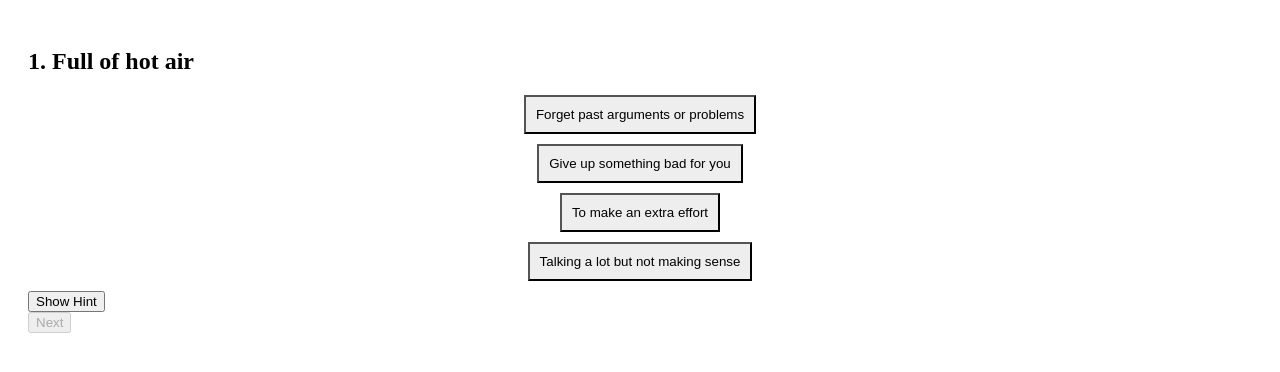
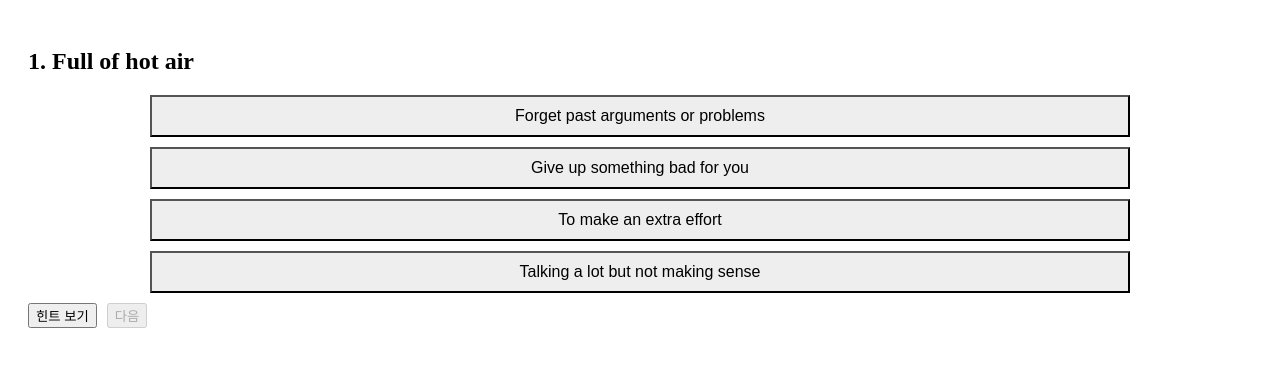
Before and after one commit to mattdamon0/english-100, a Next.js app: page / in a window 1280 px wide. Shown: the top 372 px of the page. Built offline with nearby package versions, Linux system fonts and the light colour scheme.

Commit message:
updata file

```diff
--- a/pages/index.js
+++ b/pages/index.js
@@ -1,5 +1,5 @@
 import { useEffect, useState } from 'react';
-import idioms from '../data/toefl_idioms_150_with_korean.json';
+import idioms from '../data/toefl_idioms_150_with_korean_clean.json';
 
 function getRandomIdioms(data, count) {
   const shuffled = [...data].sort(() => 0.5 - Math.random());
@@ -41,8 +41,16 @@ export default function Home() {
     const correct = results.filter(r => r.selected === r.correct).length;
     return (
       <div style={{ padding: '20px' }}>
-        <h2>Quiz Finished!</h2>
-        <p>Score: {correct} / {results.length}</p>
+        <h2>퀴즈 완료!</h2>
+        <p>맞춘 개수: {correct} / {results.length}</p>
+        <button onClick={() => {
+          const randomIdioms = getRandomIdioms(idioms, 20);
+          setQuestions(randomIdioms);
+          setIndex(0);
+          setResults([]);
+        }}>
+          다시 시작
+        </button>
       </div>
     );
   }
@@ -52,8 +60,7 @@ export default function Home() {
   return (
     <div style={{ padding: '20px' }}>
       <h2>{index + 1}. {current.idiom}</h2>
-      {Array.isArray(current.options) ? (
-        current.options.map((opt, i) => (
+      {(Array.isArray(current.options) ? current.options : []).map((opt, i) => (
         <button
           key={i}
           onClick={() => setSelected(i)}
@@ -61,23 +68,24 @@ export default function Home() {
             display: 'block',
             margin: '10px auto',
             padding: '10px',
-              backgroundColor: selected === i ? '#0070f3' : '#eee'
+            backgroundColor: selected === i ? '#0070f3' : '#eee',
+            color: selected === i ? 'white' : 'black',
+            width: '80%',
+            fontSize: '16px'
           }}
         >
           {opt}
         </button>
-        ))
-      ) : (
-        <p style={{ color: 'red' }}>옵션 데이터를 불러올 수 없습니다.</p>
-      )}
-      <button onClick={() => setShowHint(true)}>Show Hint</button>
+      ))}
+      <div style={{ marginTop: '10px' }}>
+        <button onClick={() => setShowHint(true)} style={{ marginRight: '10px' }}>힌트 보기</button>
+        <button onClick={handleNext} disabled={selected === null}>다음</button>
+      </div>
       {showHint && (
-        <p style={{ marginTop: '10px' }}>
+        <p style={{ marginTop: '10px', color: 'blue' }}>
           {current.meaning} ({current.meaning_ko})
         </p>
       )}
-      <br />
-      <button onClick={handleNext} disabled={selected === null}>Next</button>
     </div>
   );
 }
```
Also changed, not shown: data/toefl_idioms_150_with_korean_clean.json (renamed from data/toefl_idioms_150_with_korean.json). Lines whose indentation alone changed are shown as unchanged.
